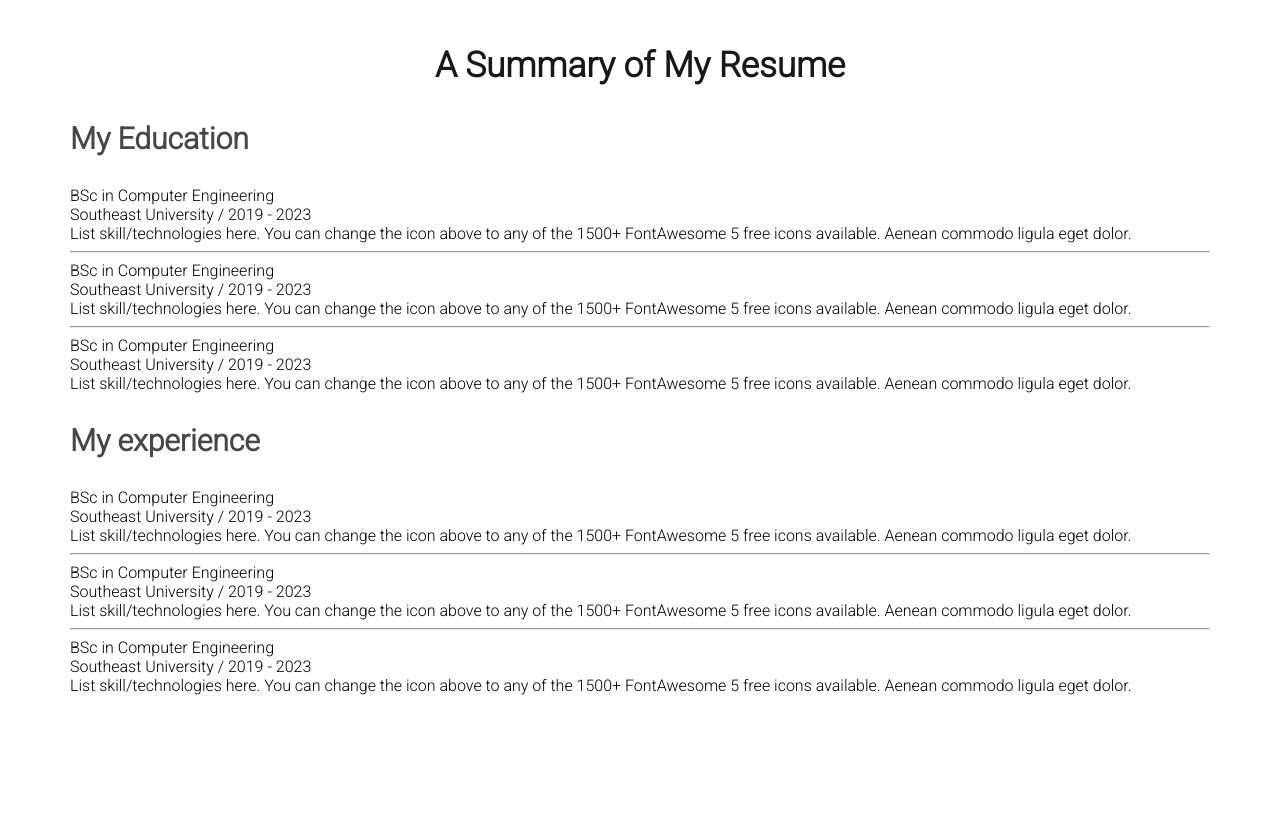
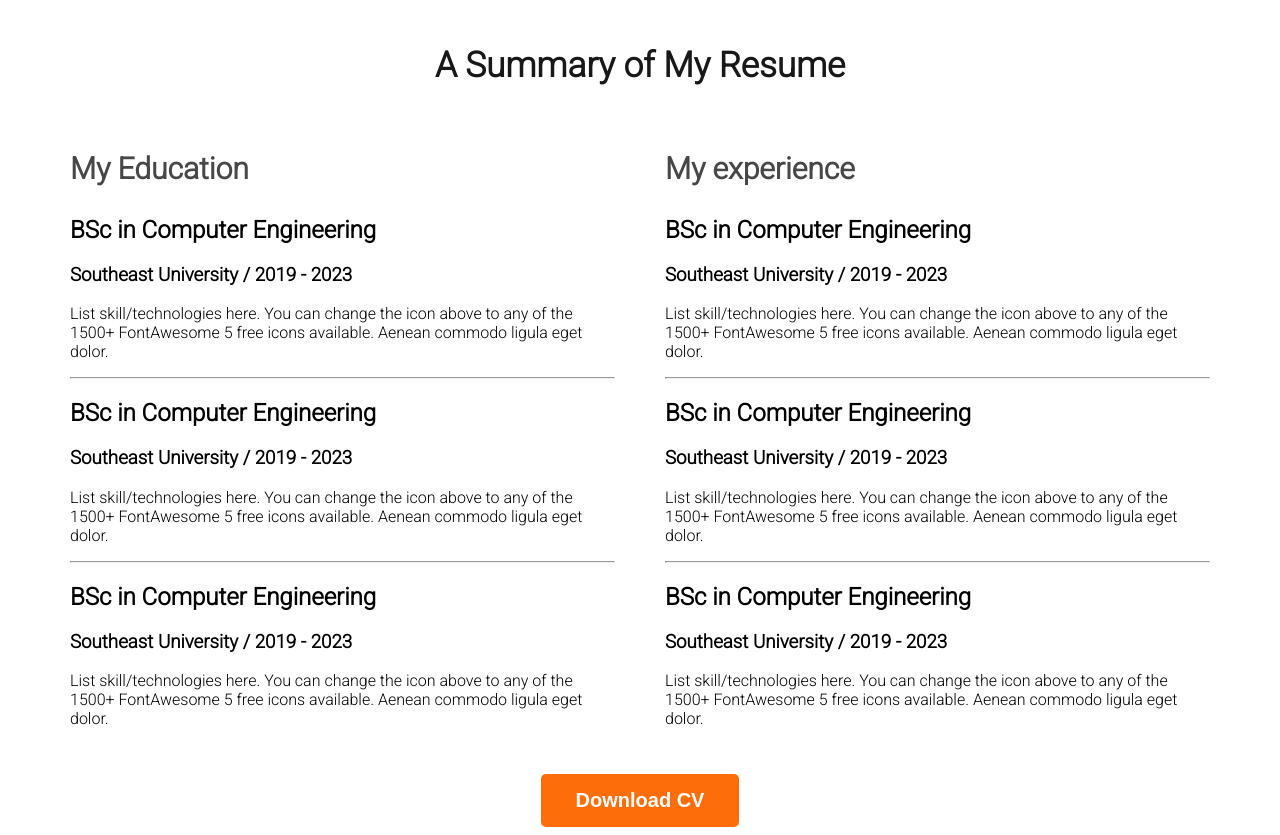
Before and after one commit to Rafinkhan1/beautiful-portfolio, a plain HTML site: page index.html in a window 1280 px wide. Shown: the part 2160-2995 px from the top of the page. Before the commit the page ends 2863 px from the top, so only its background shows below. Drawn offline with Linux system fonts and the light colour scheme.

Commit message:
added cv formate

```diff
--- a/index.html
+++ b/index.html
@@ -111,58 +111,61 @@
                     <h3 class="resume-column-title">My Education</h3>
 
                     <div class="resume-item">
-                        <div class="reume-item-title">BSc in Computer Engineering</div>
-                        <div class="resume-item-institute">Southeast University / 2019 - 2023</div>
-                        <div class="resume-item-description">List skill/technologies here. You can change the icon above
+                        <h2 class="reume-item-title">BSc in Computer Engineering</h2>
+                        <h3 class="resume-item-institute">Southeast University / 2019 - 2023</h3>
+                        <p class="resume-item-description">List skill/technologies here. You can change the icon above
                             to any of the 1500+ FontAwesome 5 free icons available. Aenean commodo ligula eget dolor.
-                        </div>
+                        </p>
                     </div>
                     <hr>
                     <div class="resume-item">
-                        <div class="reume-item-title">BSc in Computer Engineering</div>
-                        <div class="resume-item-institute">Southeast University / 2019 - 2023</div>
-                        <div class="resume-item-description">List skill/technologies here. You can change the icon above
+                        <h2 class="reume-item-title">BSc in Computer Engineering</h2>
+                        <h3 class="resume-item-institute">Southeast University / 2019 - 2023</h3>
+                        <p class="resume-item-description">List skill/technologies here. You can change the icon above
                             to any of the 1500+ FontAwesome 5 free icons available. Aenean commodo ligula eget dolor.
-                        </div>
+                        </p>
 
                     </div>
                     <hr>
                     <div class="resume-item">
-                        <div class="reume-item-title">BSc in Computer Engineering</div>
-                        <div class="resume-item-institute">Southeast University / 2019 - 2023</div>
-                        <div class="resume-item-description">List skill/technologies here. You can change the icon above
+                        <h2 class="reume-item-title">BSc in Computer Engineering</h2>
+                        <h3 class="resume-item-institute">Southeast University / 2019 - 2023</h3>
+                        <p class="resume-item-description">List skill/technologies here. You can change the icon above
                             to any of the 1500+ FontAwesome 5 free icons available. Aenean commodo ligula eget dolor.
-                        </div>
+                        </p>
                     </div>
                 </div>
                 <div class="resume-column">
                     <h3 class="resume-column-title">My experience</h3>
 
                     <div class="resume-item">
-                        <div class="reume-item-title">BSc in Computer Engineering</div>
-                        <div class="resume-item-institute">Southeast University / 2019 - 2023</div>
-                        <div class="resume-item-description">List skill/technologies here. You can change the icon above
+                        <h2 class="reume-item-title">BSc in Computer Engineering</h2>
+                        <h3 class="resume-item-institute">Southeast University / 2019 - 2023</h3>
+                        <p class="resume-item-description">List skill/technologies here. You can change the icon above
                             to any of the 1500+ FontAwesome 5 free icons available. Aenean commodo ligula eget dolor.
-                        </div>
+                        </p>
                     </div>
                     <hr>
                     <div class="resume-item">
-                        <div class="reume-item-title">BSc in Computer Engineering</div>
-                        <div class="resume-item-institute">Southeast University / 2019 - 2023</div>
-                        <div class="resume-item-description">List skill/technologies here. You can change the icon above
+                        <h2 class="reume-item-title">BSc in Computer Engineering</h2>
+                        <h3 class="resume-item-institute">Southeast University / 2019 - 2023</h3>
+                        <p class="resume-item-description">List skill/technologies here. You can change the icon above
                             to any of the 1500+ FontAwesome 5 free icons available. Aenean commodo ligula eget dolor.
-                        </div>
+                        </p>
 
                     </div>
                     <hr>
                     <div class="resume-item">
-                        <div class="reume-item-title">BSc in Computer Engineering</div>
-                        <div class="resume-item-institute">Southeast University / 2019 - 2023</div>
-                        <div class="resume-item-description">List skill/technologies here. You can change the icon above
+                        <h2 class="reume-item-title">BSc in Computer Engineering</h2>
+                        <h3 class="resume-item-institute">Southeast University / 2019 - 2023</h3>
+                        <p class="resume-item-description">List skill/technologies here. You can change the icon above
                             to any of the 1500+ FontAwesome 5 free icons available. Aenean commodo ligula eget dolor.
-                        </div>
+                        </p>
                     </div>
                 </div>
+            </div>
+            <div class="download-cv">
+               <button class="btn-primary">Download CV</button>
             </div>
         </section>
     </main>
--- a/styles/portfolio.css
+++ b/styles/portfolio.css
@@ -157,4 +157,16 @@ main section{
 .resume-column-title{
     color: #474747;
     font-size: 30px;
+    font-weight: 700;
 }
+.resume-container{
+    display: flex;
+    gap: 50px;
+}
+resume-item-description{
+    color: #757575;
+}
+.download-cv{
+    text-align: center;
+    margin-top:30px;
+}
```
